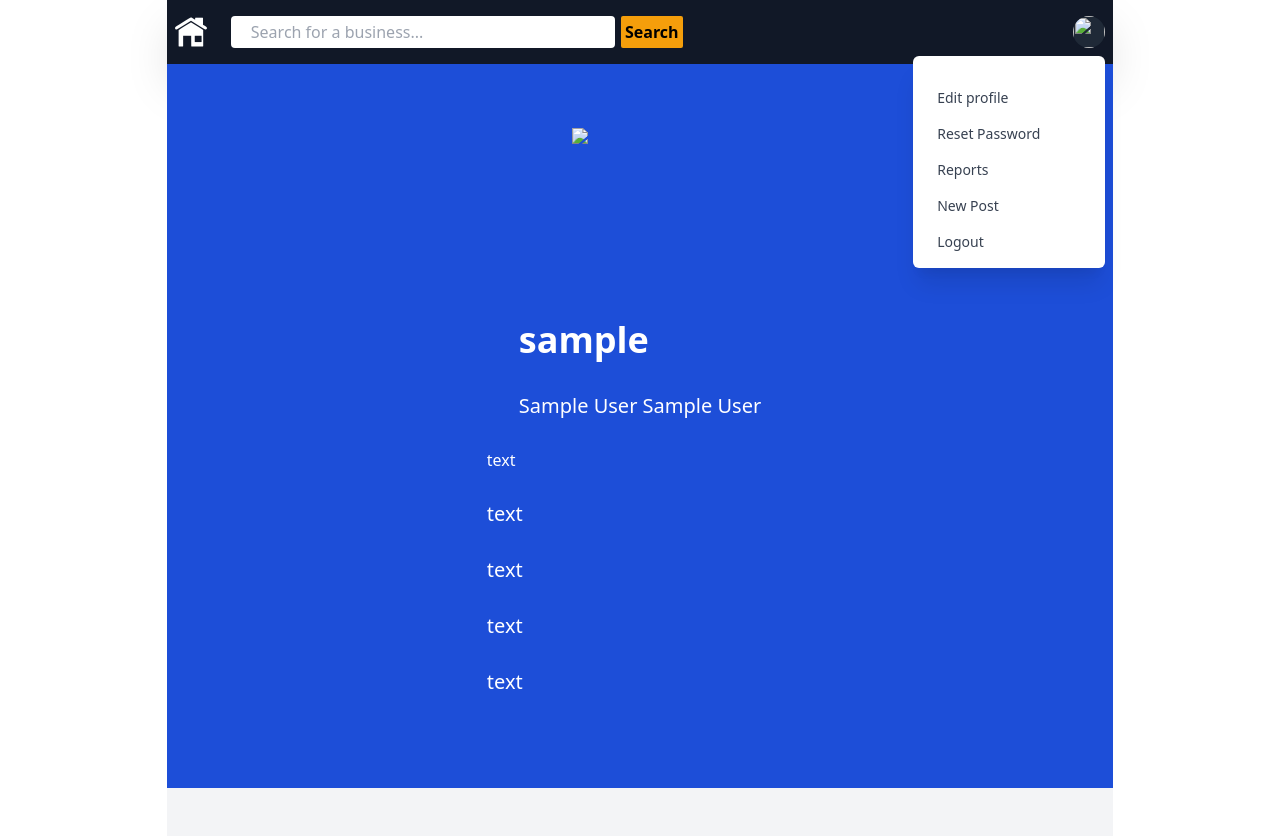
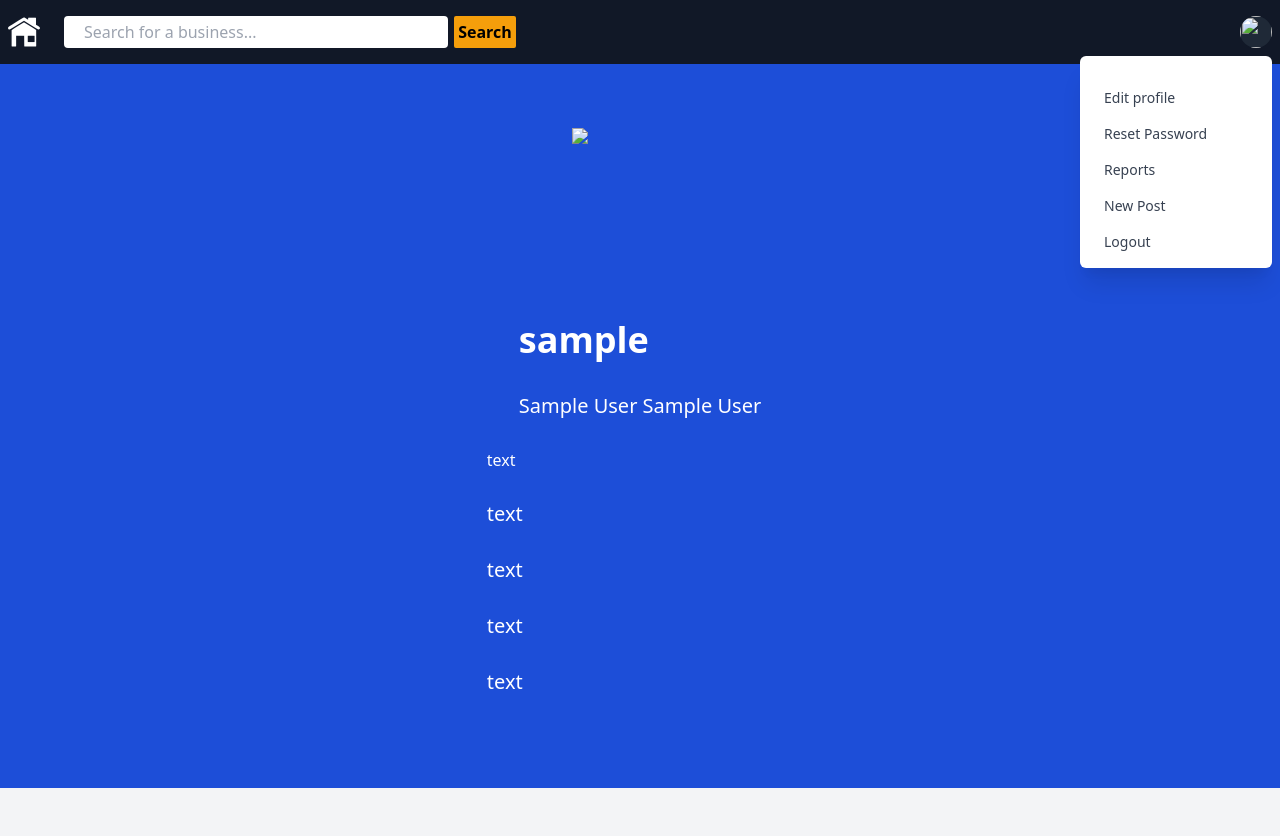
Before and after one commit to AMoDevv/SmallBusinessHub, a PHP site: page /profile.php in a window 1280 px wide. Run offline with PHP 8.4, Linux system fonts and the light colour scheme; the visitor is signed in with stand-in values (Sample User, id 1); some libraries are stand-ins or nearby versions.

Commit message:
Bugfixes

```diff
--- a/profile.php
+++ b/profile.php
@@ -72,7 +72,7 @@ if ($result->num_rows == 1) {
 }
 </style>
 
-<body class=" flex justify-center">
+<body class="justify-center">
 
 
     <!-- partial:index.partial.html -->
@@ -172,7 +172,7 @@ if ($result->num_rows == 1) {
     </div>
   </div>
 </nav>
-<div class="c">
+<div class="c min-w-full ">
     <div class="flex justify-center bg-blue-700 items-center h-auto w-auto">
 
                     <div class="bg-blue-700 text-white flex justify-center p-16 px-80 grid grid-rows-1">
--- a/user-save.php
+++ b/user-save.php
@@ -67,7 +67,7 @@ foreach ($interests as $interest) {
     if(mysqli_query($mysqli, $sql1))
     {
         echo nl2br("\nRecords added successfully to interest table.");
-         header("location: profile.php");
+         header("location: search.php");
     } else {
         echo $ans;
         echo nl2br("\nERROR: Failed to execute $sql. " . mysqli_error($mysqli));
```
Also changed, not shown: search.php (+1 -1 lines).
